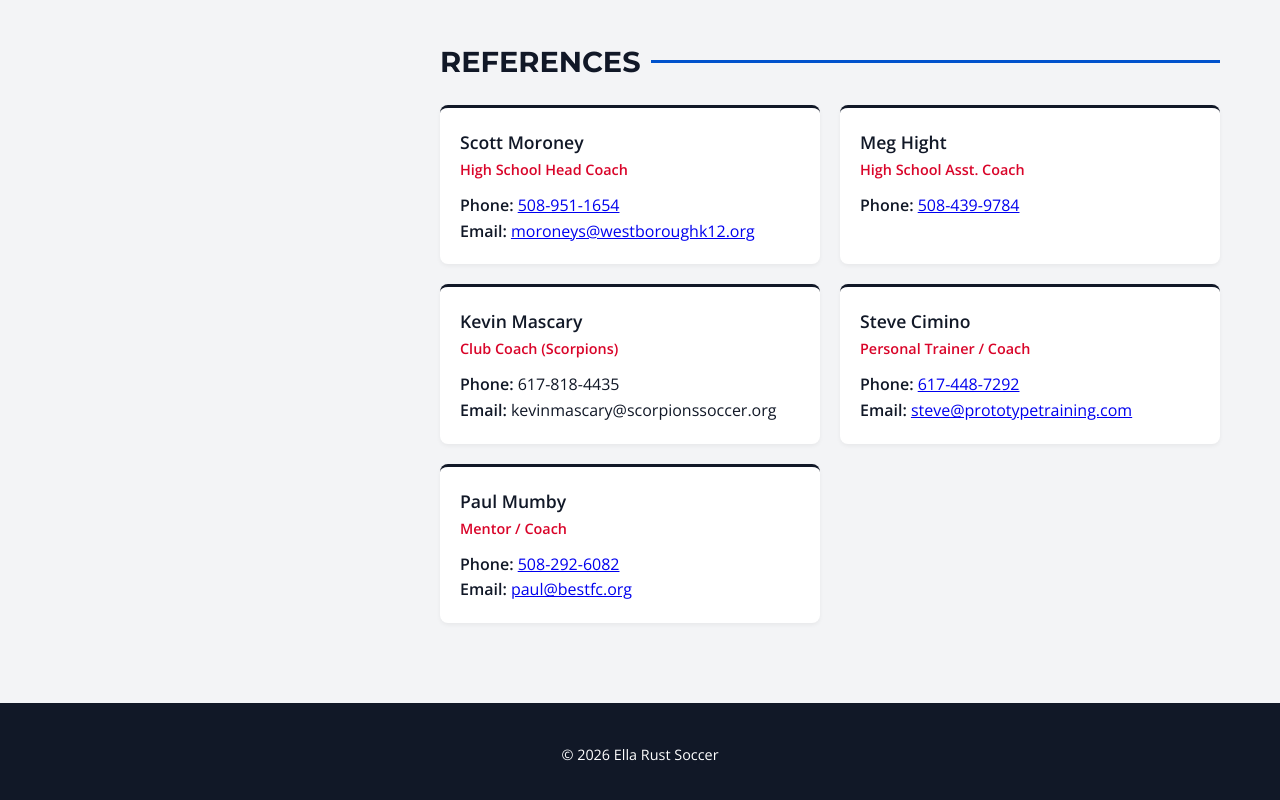
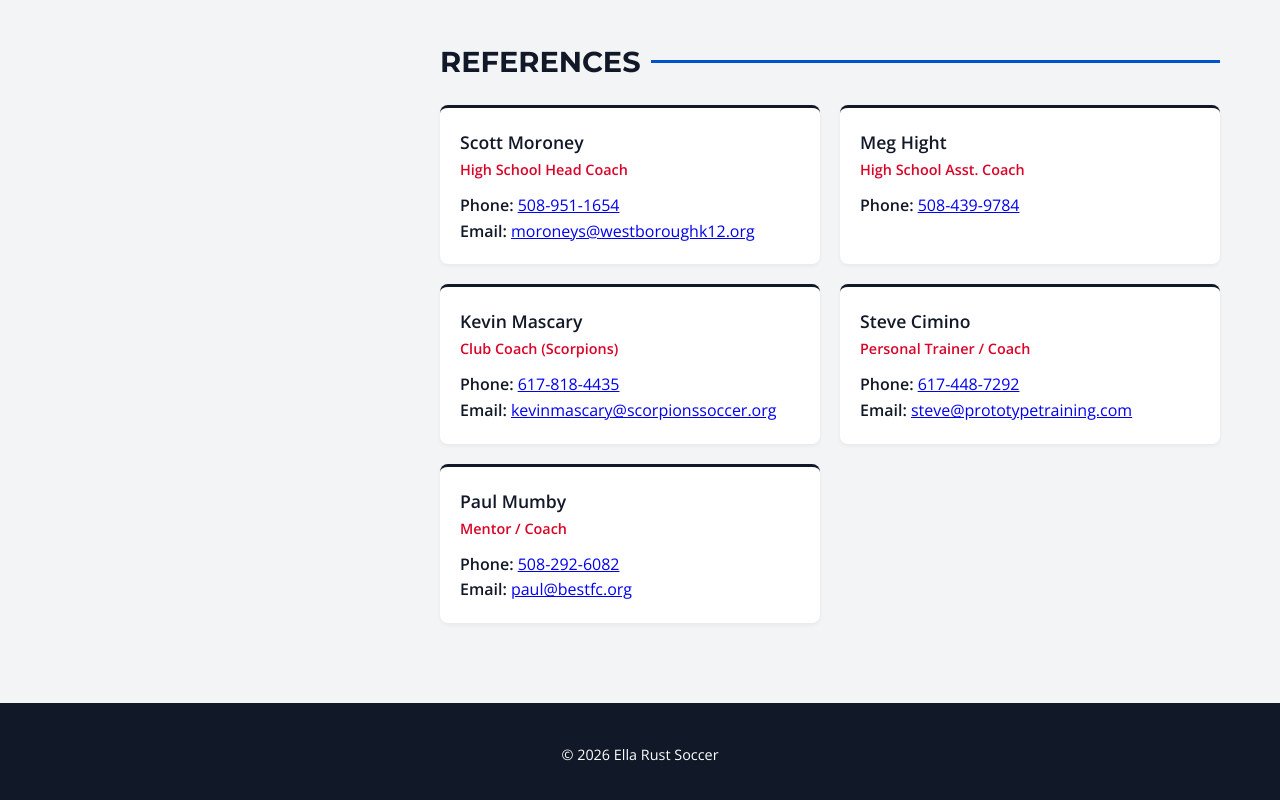
Before and after one commit to ellarustsoccer/ellarustsoccer, a plain HTML site: page index.html in a window 1280 px wide. Shown: the part 2252-3052 px from the top of the page. Drawn offline with nearby package versions, Linux system fonts and the light colour scheme.

Commit message:
hyperlink tel/email for kevin

```diff
--- a/index.html
+++ b/index.html
@@ -591,8 +591,8 @@ https://www.youtube.com/embed/N1Wq_STBsbY?si=bsLGM1bvST0YvXty" title="Ella Rust
                         <div class="ref-card">
                             <div class="ref-name">Kevin Mascary</div>
                             <div class="ref-title">Club Coach (Scorpions)</div>
-                            <p><strong>Phone:</strong> 617-818-4435</p>
-                            <p><strong>Email:</strong> kevinmascary@scorpionssoccer.org</p>
+                            <p><strong>Phone:</strong> <a href="tel:617-818-4435">617-818-4435</a></p>
+                            <p><strong>Email:</strong> <a href="mailto:kevinmascary@scorpionssoccer.org">kevinmascary@scorpionssoccer.org</a></p>
                         </div>
 
                         <div class="ref-card">
```
